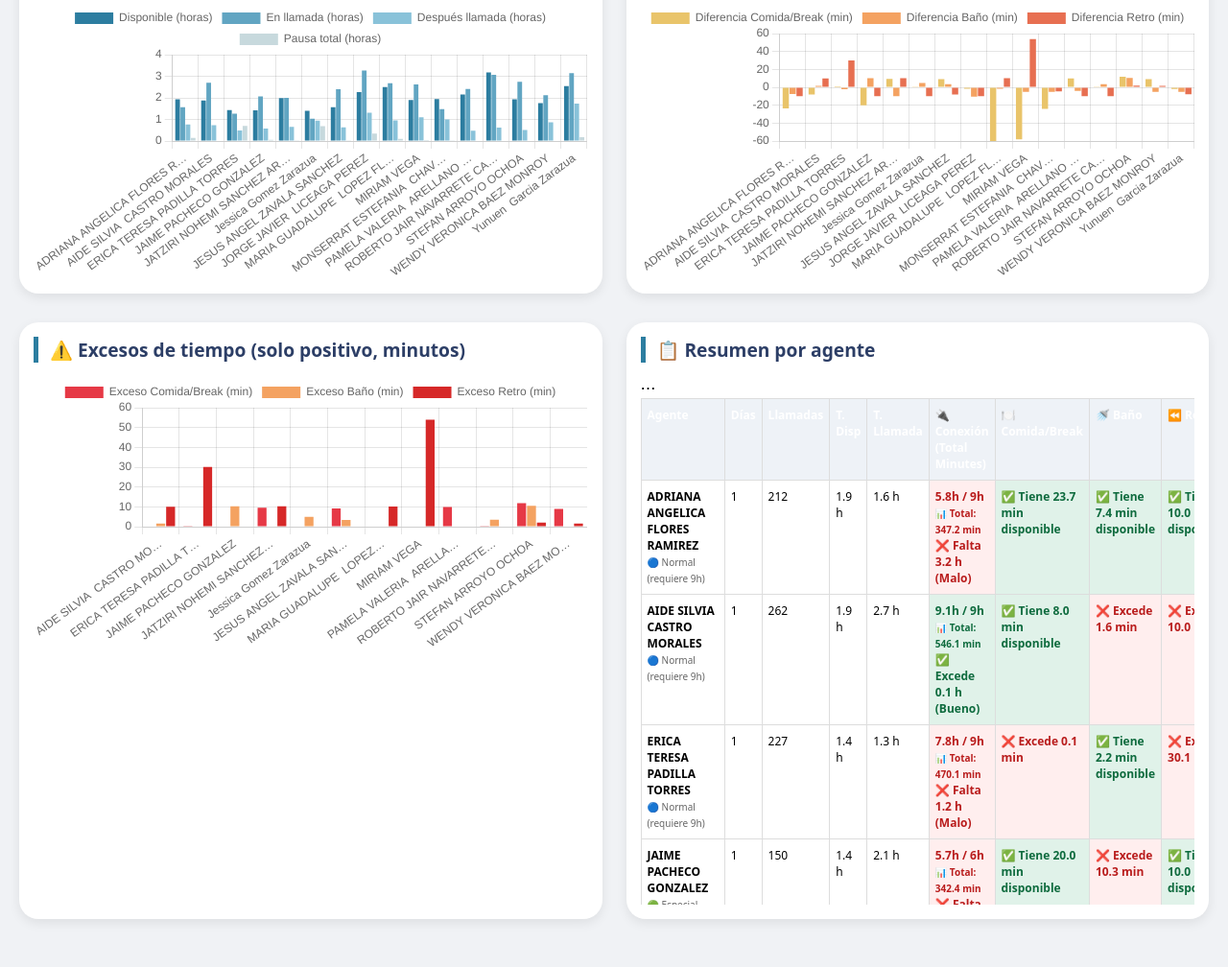
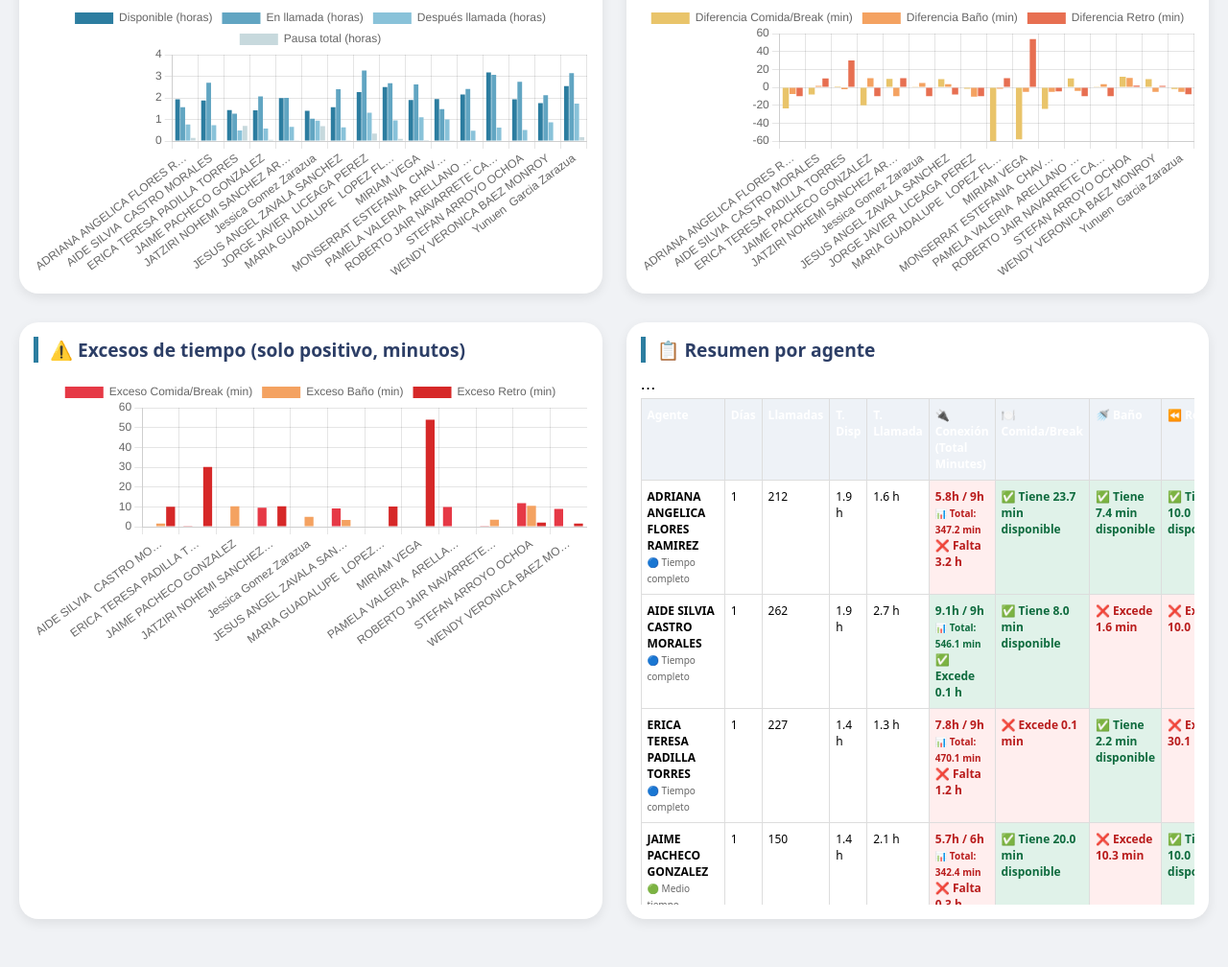
Before and after one commit to licdiegoasesoriamercantil-maker/Consubanco, a plain HTML site: page index.html in a window 1280 px wide. Shown: the part 275-1283 px from the top of the page at 96% size. Drawn offline with nearby package versions, Linux system fonts and the light colour scheme.

Commit message:
Update index.html

```diff
--- a/index.html
+++ b/index.html
@@ -297,8 +297,8 @@
 
             // Conexión: MENOS de su tiempo es MALO (rojo), MÁS de su tiempo es BUENO (verde)
             let conexionClase = diffConexion >= 0 ? 'exceso-bueno' : 'falta-malo';
-            let conexionTexto = diffConexion > 0 ? `✅ Excede ${(diffConexion/60).toFixed(1)} h (Bueno)` :
-                               (diffConexion < 0 ? `❌ Falta ${(-diffConexion/60).toFixed(1)} h (Malo)` : `✅ Exacto ${conexionReqHoras}h`);
+            let conexionTexto = diffConexion > 0 ? `✅ Excede ${(diffConexion/60).toFixed(1)} h` :
+                               (diffConexion < 0 ? `❌ Falta ${(-diffConexion/60).toFixed(1)} h` : `✅ Exacto ${conexionReqHoras}h`);
 
             // Pausas: valores positivos = exceso (malo), negativos = tiempo disponible (bueno)
             let comidaClase = a.diffComida > 0 ? 'falta-malo' : (a.diffComida < 0 ? 'exceso-bueno' : 'ok');
@@ -313,7 +313,7 @@
                              (a.diffRetro < 0 ? `✅ Tiene ${(-a.diffRetro).toFixed(1)} min disponible` : '✅ OK');
 
             htmlTabla += `<tr>
-                <td><strong>${a.nombre}</strong><br><span style="font-size:10px; color:#666;">${tipo === 'especial' ? '🟢 Especial (requiere 6h)' : '🔵 Normal (requiere 9h)'}</span></td>
+                <td><strong>${a.nombre}</strong><br><span style="font-size:10px; color:#666;">${tipo === 'especial' ? '🟢 Medio tiempo' : '🔵 Tiempo completo'}</span></td>
                 <td>${a.registros}</td>
                 <td>${a.llamadas}</td>
                 <td>${formatearTiempo(a.disponible)}</td>
```
